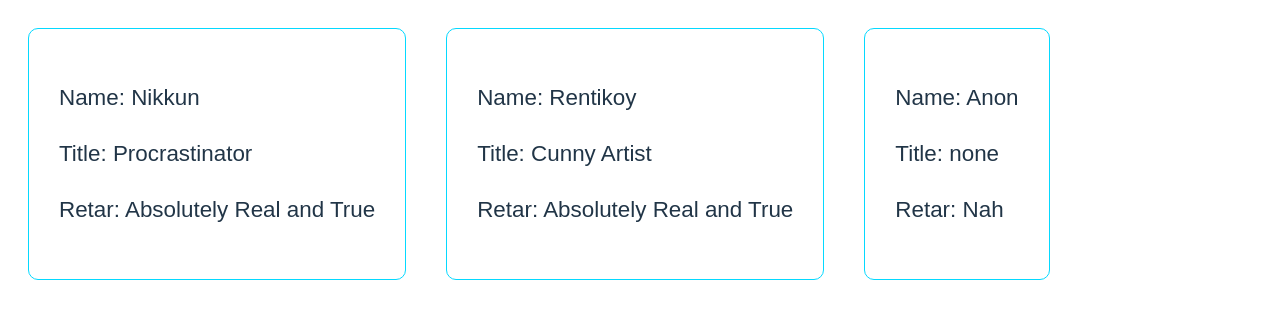
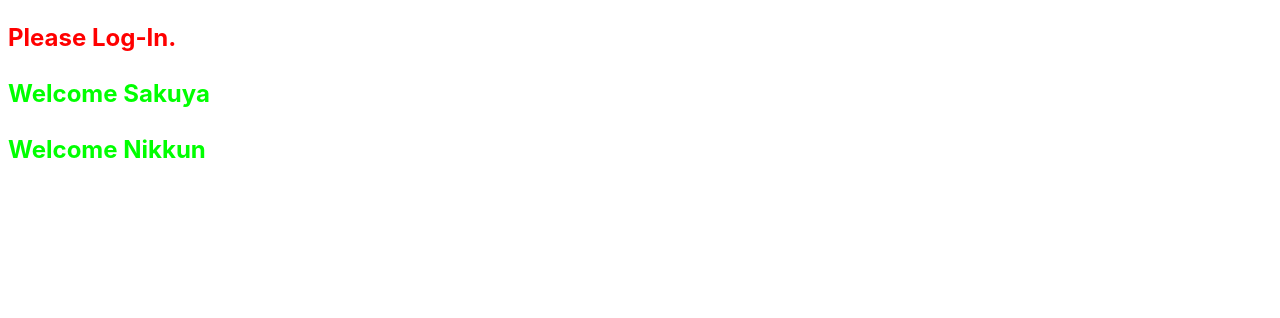
Before and after one commit to Nikkun07/ReactJS-Studies, a React (Vite) app in the folder 0-ReactJS-Extras/react-learning/: page / in a window 1280 px wide. Shown: the top 318 px of the page. Built offline with nearby package versions, Linux system fonts and the light colour scheme.

Commit message:
React Extras - Conditional Rendering

```diff
--- a/0-ReactJS-Extras/react-learning/src/App.jsx
+++ b/0-ReactJS-Extras/react-learning/src/App.jsx
@@ -1,12 +1,12 @@
-import Artist from "./Artist.jsx";
+import UserGreet from "./UserGreet.jsx";
 
 function App() {
 
   return(
     <>
-    <Artist name = "Nikkun" title="Procrastinator" isRetar={true}/>
-    <Artist name = "Rentikoy" title="Cunny Artist" isRetar={true}/>
-    <Artist />
+      <UserGreet isLoggedIn ={false} username="Nikkun"></UserGreet>
+      <UserGreet isLoggedIn ={true} username="Sakuya"></UserGreet>
+      <UserGreet isLoggedIn ={true} username="Nikkun"></UserGreet>
     </>
   );
 }
--- /dev/null
+++ b/0-ReactJS-Extras/react-learning/src/UserGreet.jsx
@@ -0,0 +1,35 @@
+// Conditional Rendering = Allows you to control what gets renderd
+//                         in your application based on certain conditions
+//                         (Show, Hide, or Change Components)
+import PropTypes from 'prop-types';
+
+function UserGreet(props)
+{
+    /* if(props.isLoggedIn)
+    {
+        return <h2 className="logged-in">Welcome {props.username}</h2>
+    }
+    else
+    {
+        return <h2 className="logged-out">Please Log-In.</h2>
+    } */
+
+    //Better way to use conditions
+    const welcomeMessage =  <h2 className="logged-in">
+                            Welcome {props.username}
+                            </h2>
+
+    const logInPrompt =     <h2 className="logged-out">
+                            Please Log-In.
+                            </h2>
+
+    return(props.isLoggedIn ? welcomeMessage : logInPrompt)
+}
+
+UserGreet.proptypes =
+{
+    isLoggedIn: PropTypes.bool,
+    username: PropTypes.string,
+}
+
+export default UserGreet;
--- a/0-ReactJS-Extras/react-learning/src/index.css
+++ b/0-ReactJS-Extras/react-learning/src/index.css
@@ -84,3 +84,13 @@ h1 {
   padding: 30px;
   display: inline-block;
 }
+
+
+.logged-in
+{
+  color: lime;
+}
+.logged-out
+{
+  color: red;
+}
```
Also changed, not shown: 0-ReactJS-Extras/react-learning/1-FinishedScripts/Artist.jsx (renamed from 0-ReactJS-Extras/react-learning/src/Artist.jsx).
